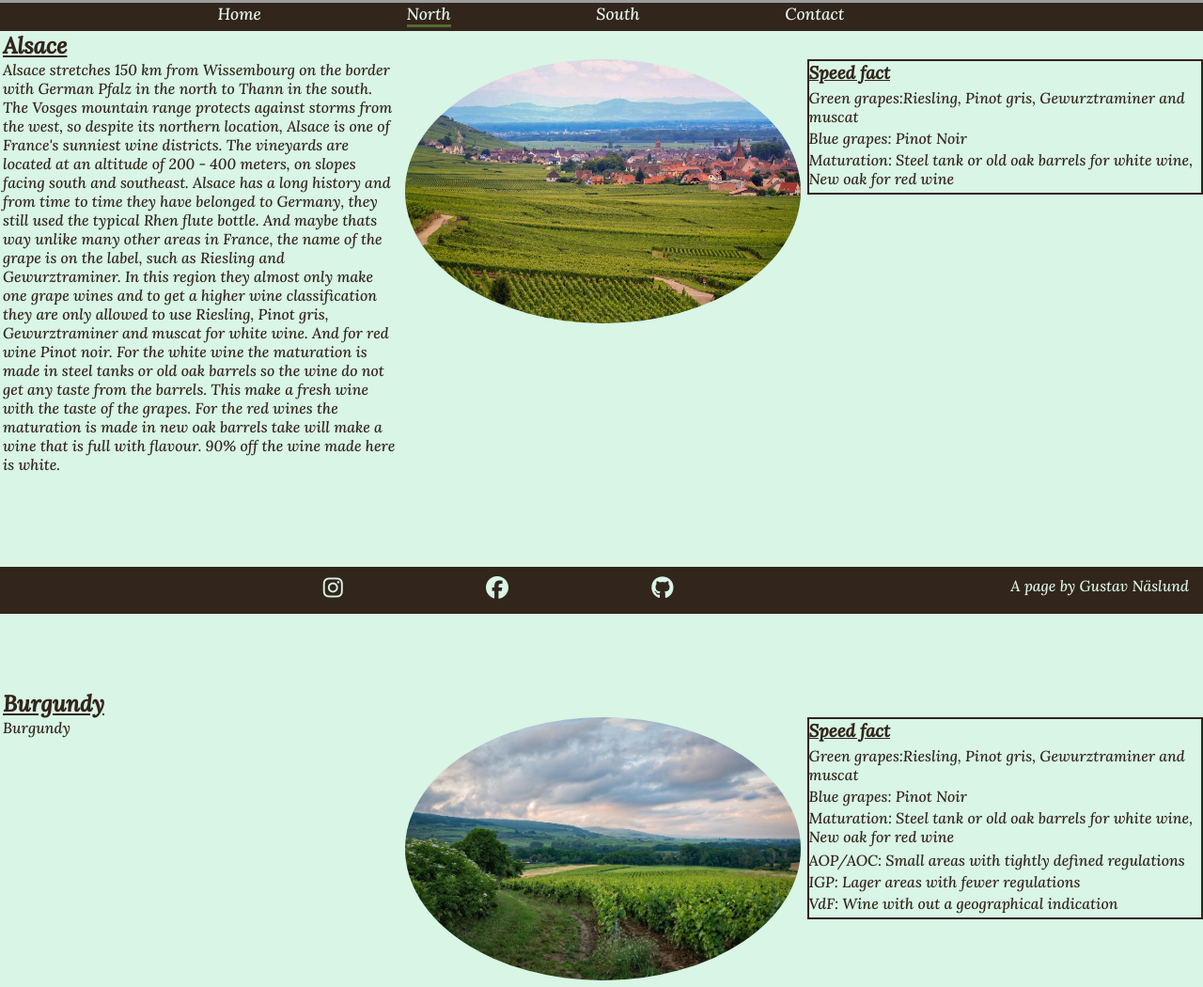
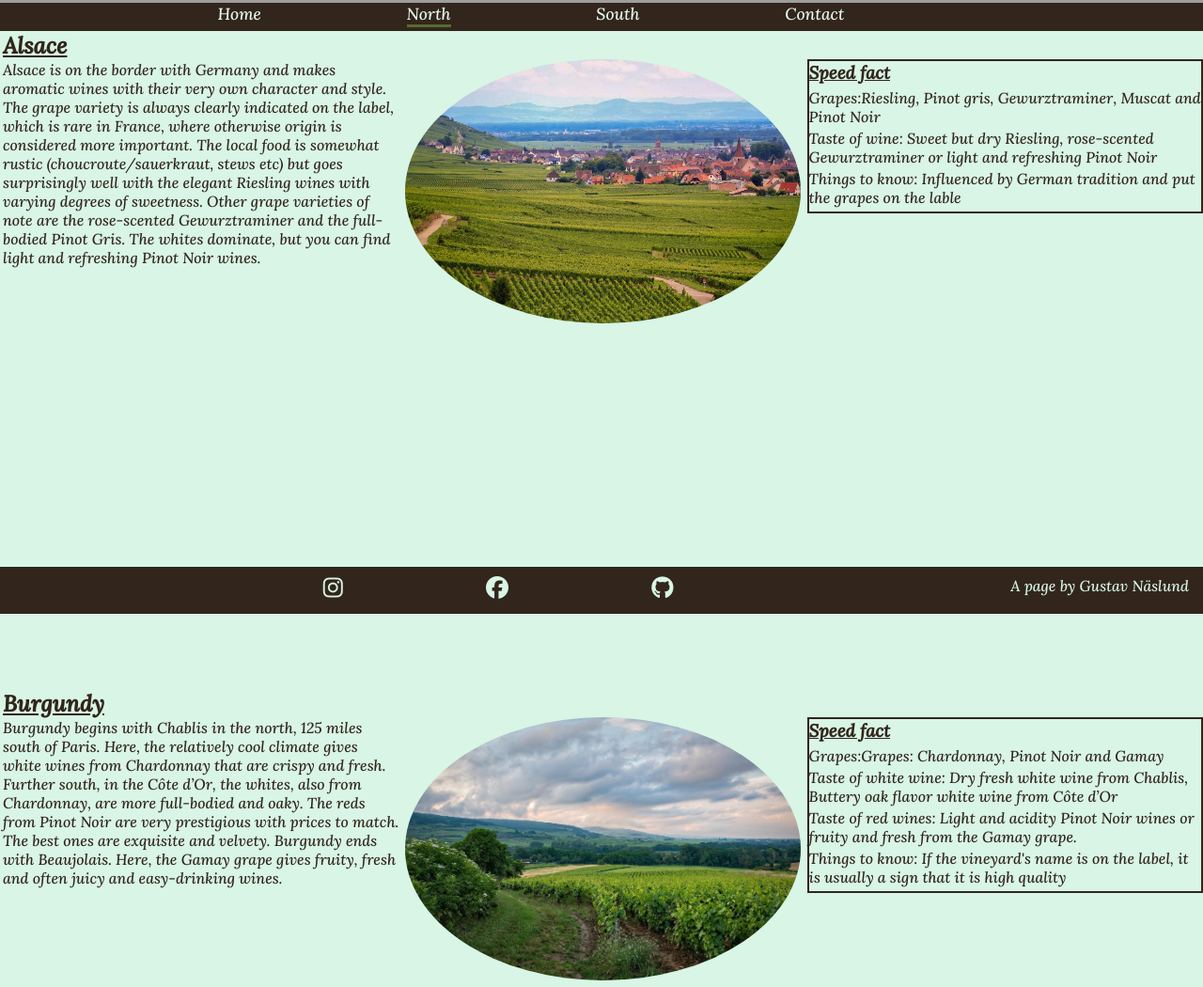
Before and after one commit to GurraNasan/Understandingthelabel, a plain HTML site: page north.html in a window 1280 px wide. Shown: the part 147-1197 px from the top of the page at 94% size. Drawn offline with Linux system fonts and the light colour scheme; grey boxes are pictures that could not be loaded.

Commit message:
Start adding content to north page

```diff
--- a/north.html
+++ b/north.html
@@ -37,31 +37,20 @@
         <div class="general-fact">
             <h2>Alsace</h2>
             <p>
-                Alsace stretches 150 km from Wissembourg on the border with German Pfalz in the north to Thann in the south.
-                <br>
-                The Vosges mountain range protects against storms from the west, so despite its northern location, Alsace is one of France's sunniest wine districts.
-                The vineyards are located at an altitude of 200 - 400 meters, on slopes facing south and southeast. Alsace has a long history and from time to time they have belonged to Germany, they still used the typical Rhen flute bottle.
-                And maybe thats way unlike many other areas in France, the name of the grape is on the label, such as Riesling and Gewurztraminer.
-                In this region they almost only make one grape wines and to get a higher wine classification they are only allowed to use Riesling, Pinot gris, Gewurztraminer and muscat for white wine.
-                And for red wine Pinot noir. For the white wine the maturation is made in steel tanks or old oak barrels so the wine do not get any taste from the barrels. This make a fresh wine with the taste of the grapes.
-                For the red wines the maturation is made in new oak barrels take will make a wine that is full with flavour. 90% off the wine made here is white.
-                <br>
-
-
-            </p>
-                <br>
-            <p>
-
-
+                Alsace is on the border with Germany and makes aromatic wines with their very own character and style.
+                The grape variety is always clearly indicated on the label, which is rare in France, where otherwise origin is considered more important.
+                The local food is somewhat rustic (choucroute/sauerkraut, stews etc) but goes surprisingly well with the elegant Riesling wines with varying degrees of sweetness.
+                Other grape varieties of note are the rose-scented Gewurztraminer and the full-bodied Pinot Gris.
+                The whites dominate, but you can find light and refreshing Pinot Noir wines.
             </p>
         </div>
 
         <div class="speed-fact">
             <h3>Speed fact</h3>
                 <ul>
-                    <li>Green grapes:Riesling, Pinot gris, Gewurztraminer and muscat</li>
-                    <li>Blue grapes: Pinot Noir</li>
-                    <li>Maturation: Steel tank or old oak barrels for white wine, New oak for red wine</li>
+                    <li>Grapes:Riesling, Pinot gris, Gewurztraminer, Muscat and Pinot Noir</li>
+                    <li>Taste of wine: Sweet but dry Riesling, rose-scented Gewurztraminer or light and refreshing Pinot Noir </li>
+                    <li>Things to know: Influenced by German tradition and put the grapes on the lable</li>
                 </ul>
 
         </div>
@@ -76,21 +65,22 @@
 
         <div class="general-fact">
             <h2>Burgundy</h2>
-            Burgundy
+            Burgundy begins with Chablis in the north, 125 miles south of Paris. Here, the relatively cool climate gives white wines from Chardonnay that are crispy and fresh.
+            Further south, in the Côte d’Or, the whites, also from Chardonnay, are more full-bodied and oaky.
+            The reds from Pinot Noir are very prestigious with prices to match.
+            The best ones are exquisite and velvety. Burgundy ends with Beaujolais.
+            Here, the Gamay grape gives fruity, fresh and often juicy and easy-drinking wines.
         </div>
 
         <div class="speed-fact">
             <h3>Speed fact</h3>
                 <ul>
-                    <li>Green grapes:Riesling, Pinot gris, Gewurztraminer and muscat</li>
-                    <li>Blue grapes: Pinot Noir</li>
-                    <li>Maturation: Steel tank or old oak barrels for white wine, New oak for red wine</li>
+                    <li>Grapes:Grapes: Chardonnay, Pinot Noir and Gamay</li>
+                    <li>Taste of white wine: Dry fresh white wine from Chablis, Buttery oak flavor white wine from Côte d’Or</li>
+                    <li>Taste of red wines: Light and acidity Pinot Noir wines or fruity and fresh from the Gamay grape. </li>
+                    <li>Things to know: If the vineyard's name is on the label, it is usually a sign that it is high quality</li>
                 </ul>
-                <ul>
-                    <li>AOP/AOC: Small areas with tightly defined regulations</li>
-                    <li>IGP: Lager areas with fewer regulations</li>
-                    <li>VdF: Wine with out a geographical indication</li>
-                </ul>
+
         </div>
 
         <div class="img-box">
@@ -105,21 +95,19 @@
         <div class="general-fact">
             <h2>Champagne</h2>
             <p>
-                Champangne
+                The world’s most famous sparkling wines are made from grapes that grow in a rather tricky climate in northern France.
+                The upside is the high acidity which is paramount for high-quality sparkling wine. The grapes that are allowed are Pinot Noir, Chardonnay and Pinot Meunier.
+                The bubbles are formed during the second fermentation in the bottle.
+                This way to make sparkling wine is called the méthode champenoise in Champagne and méthode traditionelle, the traditional method, elsewhere.
             </p>
         </div>
 
         <div class="speed-fact">
             <h3>Speed fact</h3>
                 <ul>
-                    <li>Green grapes:Riesling, Pinot gris, Gewurztraminer and muscat</li>
-                    <li>Blue grapes: Pinot Noir</li>
-                    <li>Maturation: Steel tank or old oak barrels for white wine, New oak for red wine</li>
-                </ul>
-                <ul>
-                    <li>AOP/AOC: Small areas with tightly defined regulations</li>
-                    <li>IGP: Lager areas with fewer regulations</li>
-                    <li>VdF: Wine with out a geographical indication</li>
+                    <li>Grapes: Chardonnay, Pinot Noir and Pinot Meunier </li>
+                    <li>Taste of wine: high acidity, with small bubbels and a taste of miniral, citrus and cheese </li>
+                    <li>Things to know: This is where they started making sparkling wine </li>
                 </ul>
         </div>
 
```
